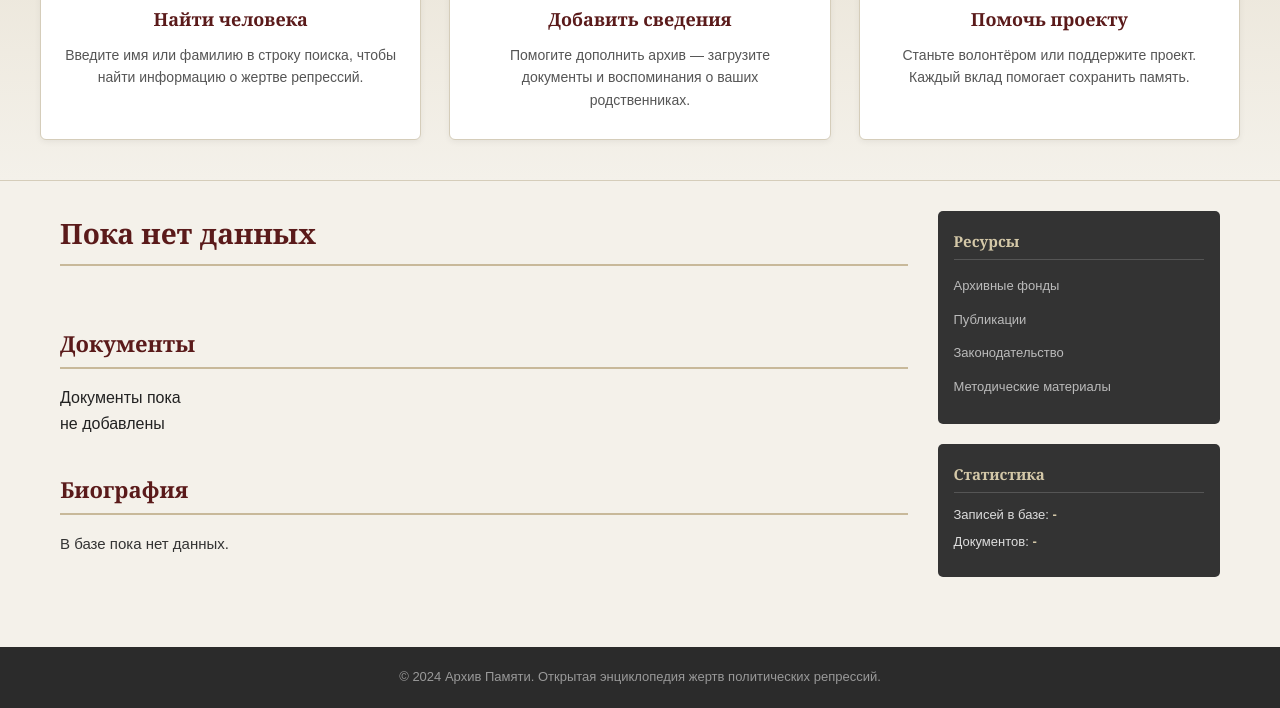
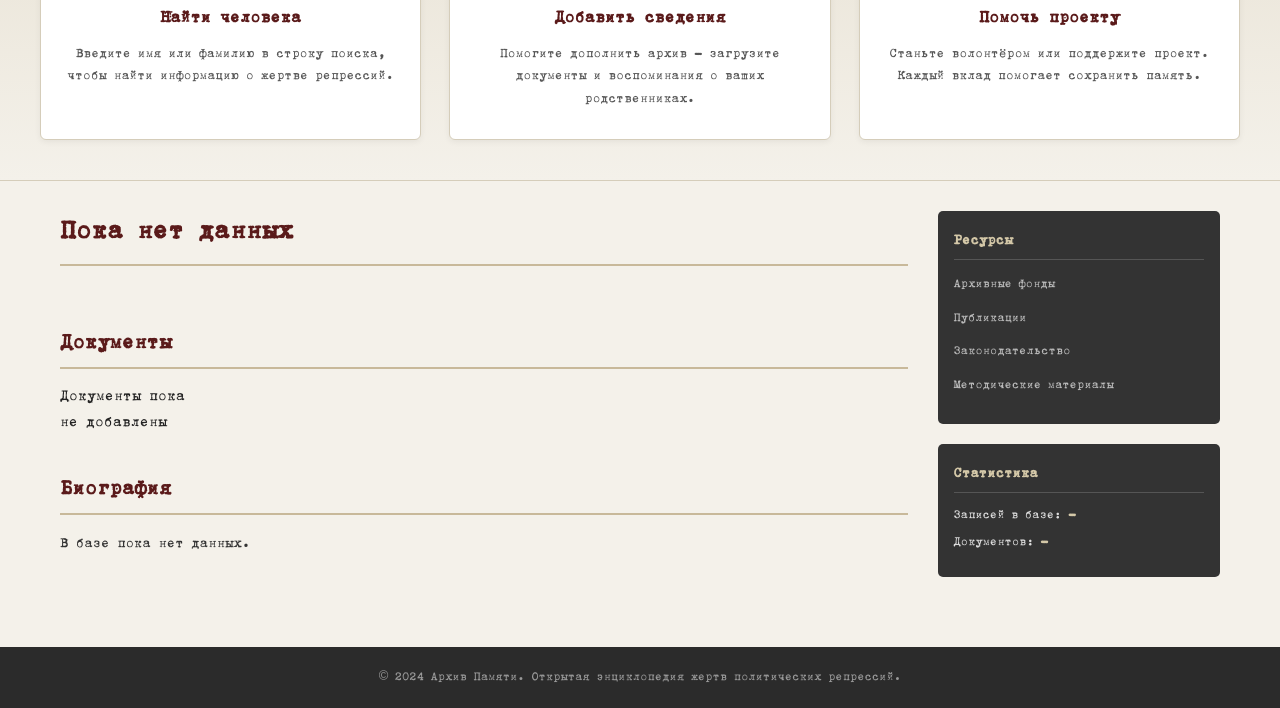
Before and after one commit to DikiePercy/hackathon, a plain HTML site: page front/index.html in a window 1280 px wide. Shown: the part 196-904 px from the top of the page. Drawn offline with Linux system fonts and the light colour scheme; no server answers.

Commit message:
fonts added

```diff
--- a/front/style.css
+++ b/front/style.css
@@ -1,12 +1,22 @@
 /* ===== RESET & BASE ===== */
+@font-face {
+    font-family: 'B52';
+    src: local('B52 Regular'), local('B52-Regular'),
+         url('fonts/B52.woff2') format('woff2'),
+         url('fonts/B52.woff') format('woff'),
+         url('fonts/B52.ttf') format('truetype');
+    font-weight: 400;
+    font-style: normal;
+}
+
 *, *::before, *::after {
   margin: 0;
   padding: 0;
   box-sizing: border-box;
+  font-family: 'B52', Arial, Helvetica, sans-serif !important;
 }
 
 body {
-  font-family: Arial, Helvetica, sans-serif;
   background-color: #f4f1ea;
   color: #222;
   line-height: 1.6;
@@ -924,7 +934,11 @@ img {
 @media (max-width: 520px) {
   .header-inner {
     padding: 8px 10px;
+    display: flex;
+    justify-content: space-between;
   }
+
+
 
   .logo-icon {
     font-size: 18px;
```
Also changed, not shown: front/fonts/B52.ttf (added), front/fonts/B52.woff (added), front/fonts/B52.woff2 (added).
